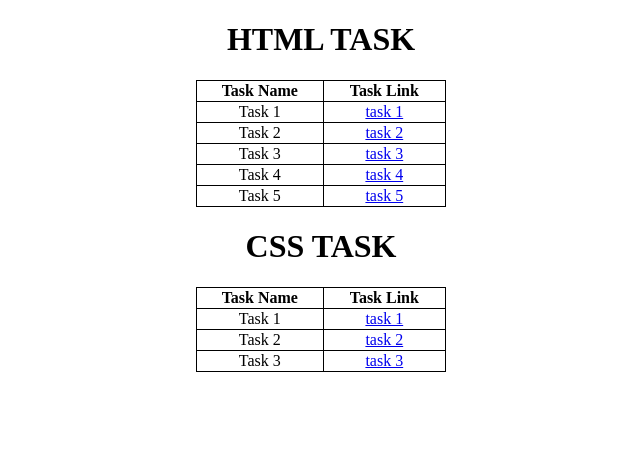
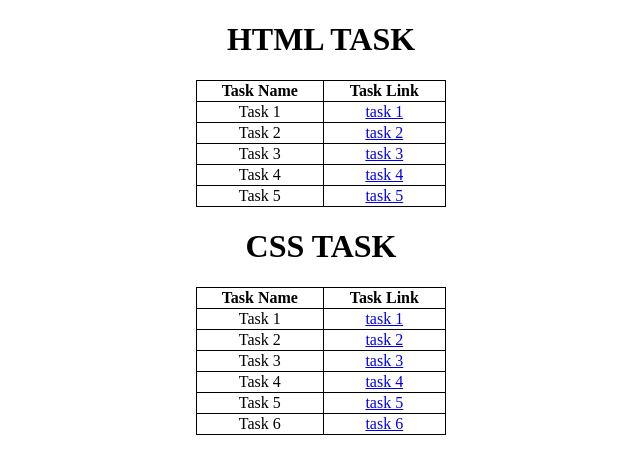
Before and after one commit to Lokesh1001/Ethnus, a plain HTML site: page index.html in a window 1280 px wide. Shown: the whole page, without its empty margins (319-959 px from the left). Drawn offline with Linux system fonts and the light colour scheme.

Commit message:
Update index.html

```diff
--- a/index.html
+++ b/index.html
@@ -59,15 +59,27 @@
       </tr>
       <tr>
         <td>Task 1</td>
-        <td><a href="Task1.html">task 1</a></td>
+        <td><a href="CSS Task1.html">task 1</a></td>
       </tr>
       <tr>
         <td>Task 2</td>
-        <td><a href="Task2.html">task 2</a></td>
+        <td><a href="CSS Task2.html">task 2</a></td>
       </tr>
       <tr>
         <td>Task 3</td>
-        <td><a href="Task3.html">task 3</a></td>
+        <td><a href="CSS Task3.html">task 3</a></td>
+      </tr>
+      <tr>
+        <td>Task 4</td>
+        <td><a href="CSS Task4.html">task 4</a></td>
+      </tr>
+      <tr>
+        <td>Task 5</td>
+        <td><a href="CSS Task5.html">task 5</a></td>
+      </tr>
+      <tr>
+        <td>Task 6</td>
+        <td><a href="CSS Task6.html">task 6</a></td>
       </tr>
     </table>
   </body>
```
